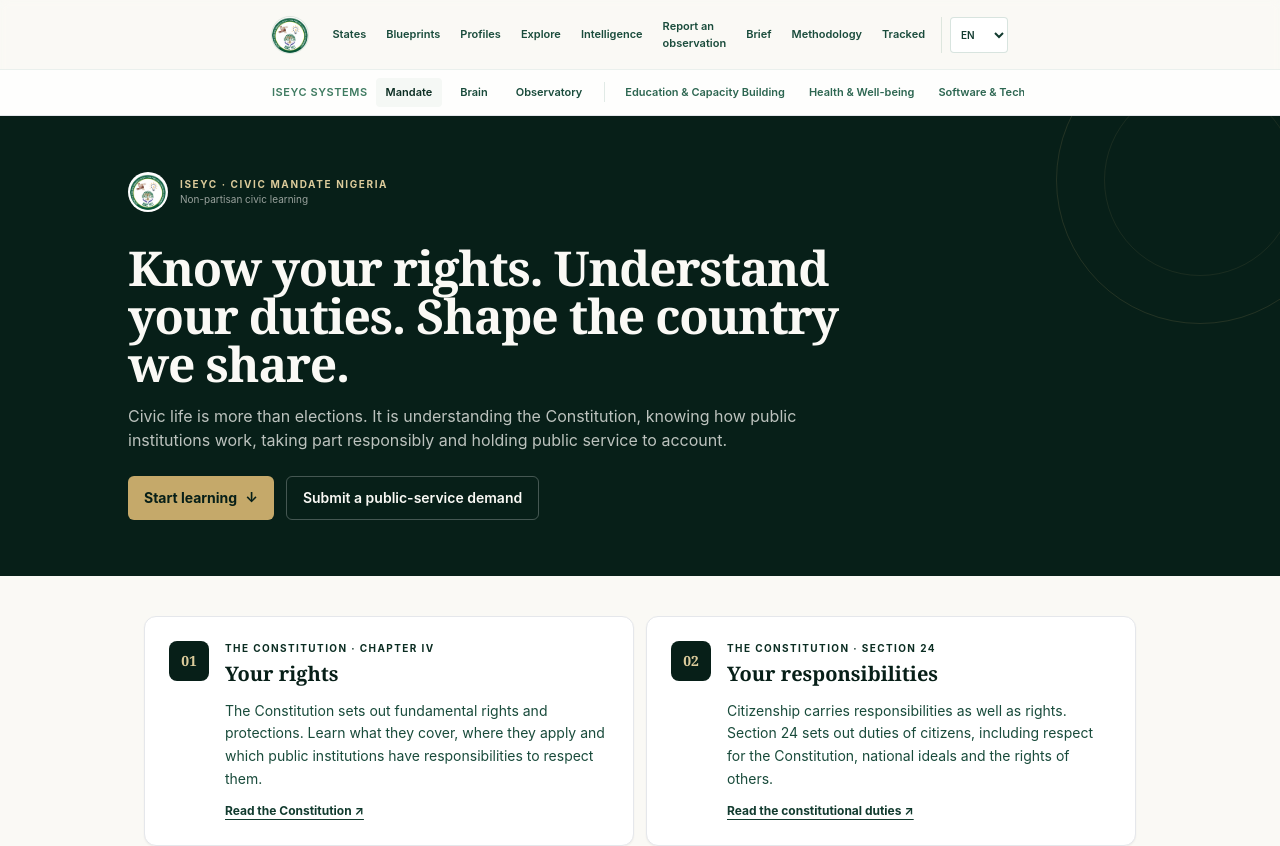
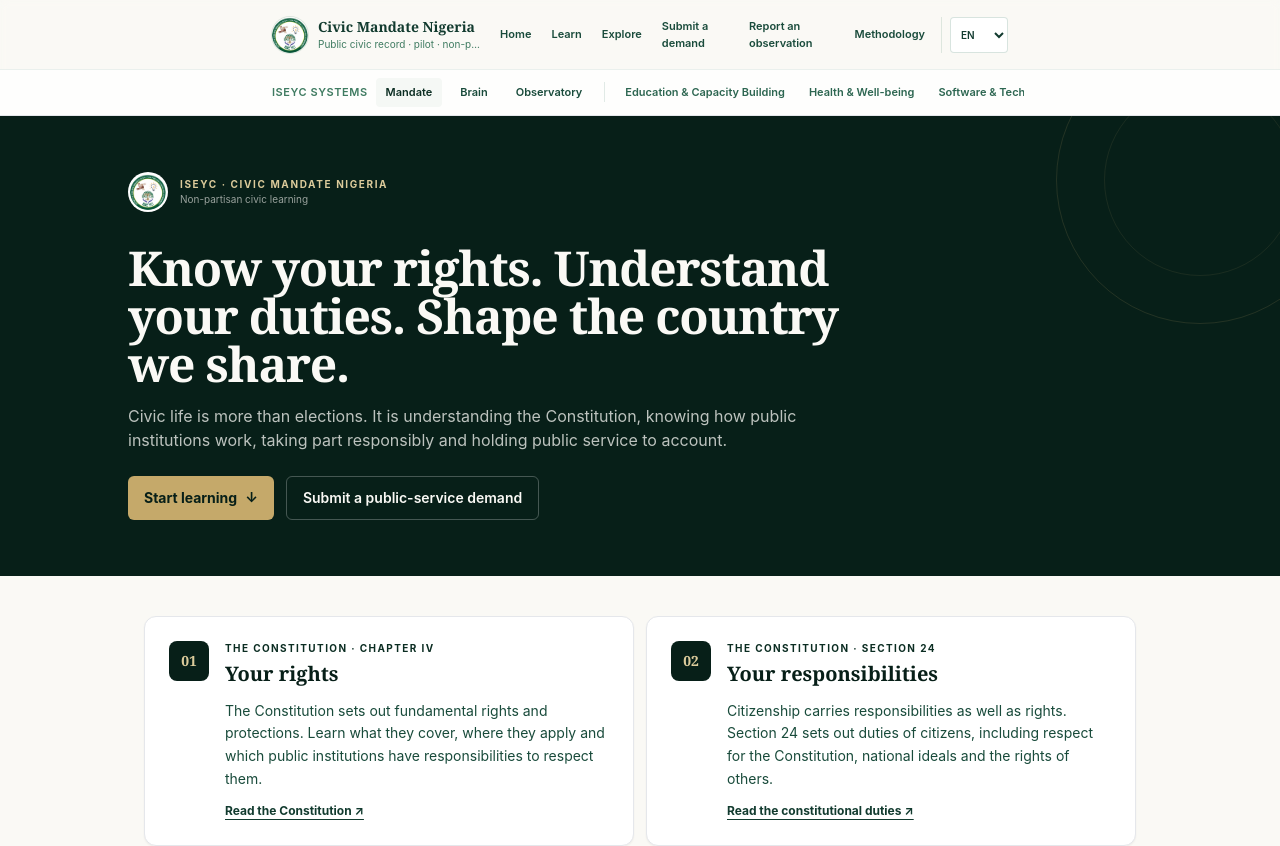
Before and after one commit to mrzulqarnainnadabo/2027-street-mandate, a Next.js app: page /learn in a window 1280 px wide. Shown: the top 846 px of the page. Built offline with nearby package versions, Linux system fonts and the light colour scheme.

Commit message:
Simplify primary navigation around learning exploration and civic participation

```diff
--- a/components/Header.tsx
+++ b/components/Header.tsx
@@ -8,15 +8,11 @@ import { useLang } from "@/components/LanguageProvider";
 
 const NAV = [
   { href: "/", label: "Home" },
-  { href: "/states", label: "States" },
-  { href: "/blueprints", label: "Blueprints" },
-  { href: "/profiles", label: "Profiles" },
+  { href: "/learn", label: "Learn" },
   { href: "/explore", label: "Explore" },
-  { href: "/intelligence", label: "Intelligence" },
+  { href: "/#mandate-form", label: "Submit a demand" },
   { href: "/report", label: "Report an observation" },
-  { href: "/brief", label: "Brief" },
   { href: "/methodology", label: "Methodology" },
-  { href: "/tracked", label: "Tracked" },
 ] as const;
 
 const DEPARTMENTS = [
@@ -56,7 +52,7 @@ export default function Header() {
         </Link>
 
         <nav className="hidden items-center gap-1 md:flex" aria-label="Primary">
-          {NAV.filter((n) => n.href !== "/").map((item) => (
+          {NAV.map((item) => (
             <Link key={item.href} href={item.href}
               className="rounded px-2 py-1.5 text-[11px] font-semibold text-forest-700 transition hover:bg-forest-50 hover:text-forest-900">
               {item.label === "Brief" ? t("header.brief") : item.label}
```
